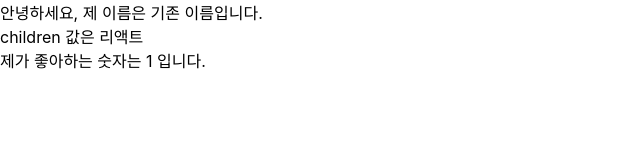
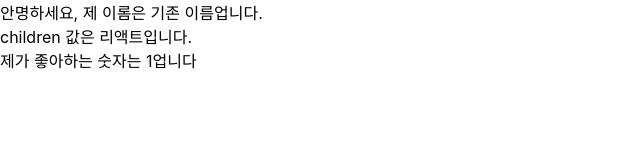
Before and after one commit to graceFor/web_study, a React (Create React App) app: page / in a window 1280 px wide. Shown: the top 160 px of the page, without its empty margins (0-640 px from the left). Built offline with nearby package versions, Linux system fonts and the light colour scheme.

Commit message:
ClassComponent_Props

```diff
--- a/src/MyComponent.js
+++ b/src/MyComponent.js
@@ -1,16 +1,18 @@
-import React from "react";
+import React, { Component } from "react";
 import PropTypes from "prop-types";
 
-const MyComponent = ({ name, favoriteNumber, children }) => {
-  return (
-    <div>
-      안녕하세요, 제 이름은 {name}입니다.
-      <br />
-      children 값은 {children} <br />
-      제가 좋아하는 숫자는 {favoriteNumber} 입니다.
-    </div>
-  );
-};
+class MyComponent extends Component {
+  render() {
+    const { name, favoriteNumber, children } = this.props;
+    return (
+      <div>
+        안명하세요, 제 이롬은 {name}업니다. <br />
+        children 값은 {children}입니다. <br />
+        제가 좋아하는 숫자는 {favoriteNumber}업니다
+      </div>
+    );
+  }
+}
 
 MyComponent.defaultProps = { name: "기존 이름" };
 MyComponent.propTypes = {
```
